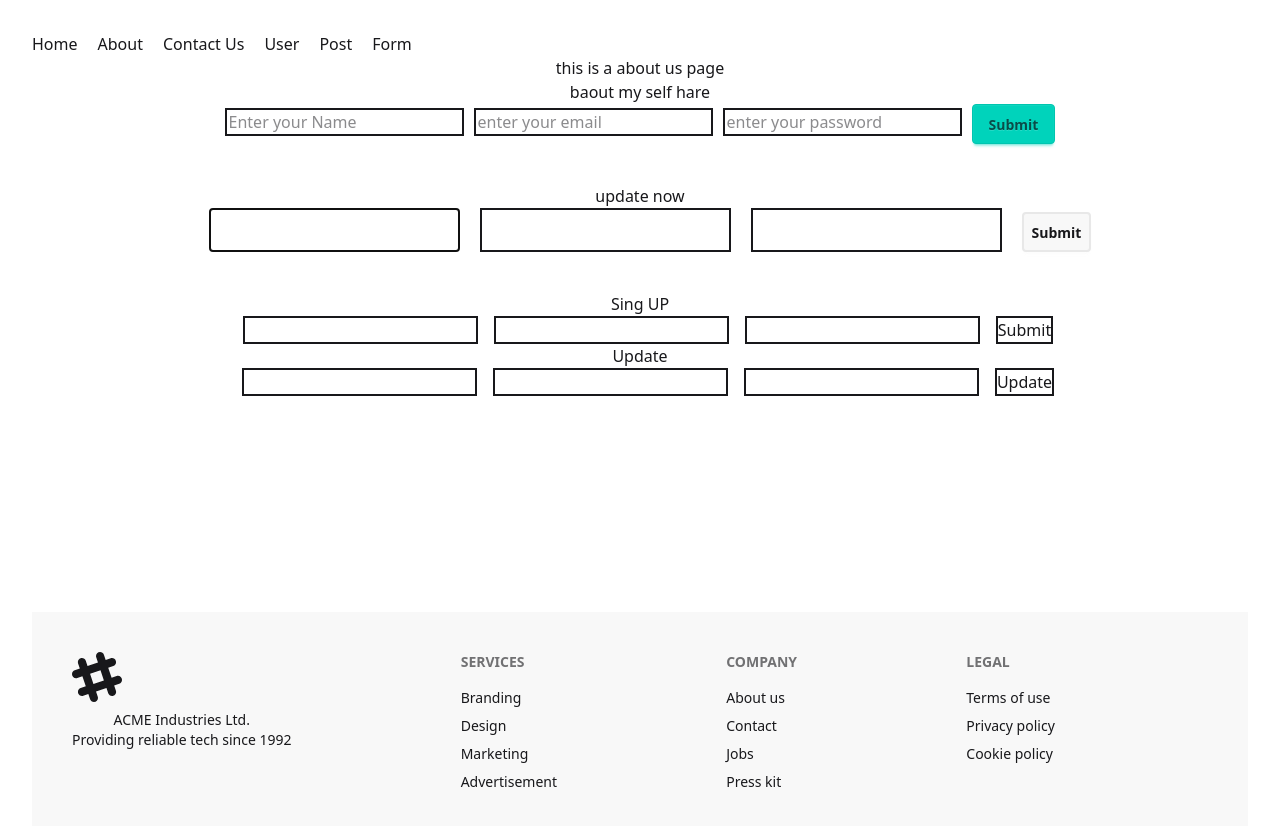
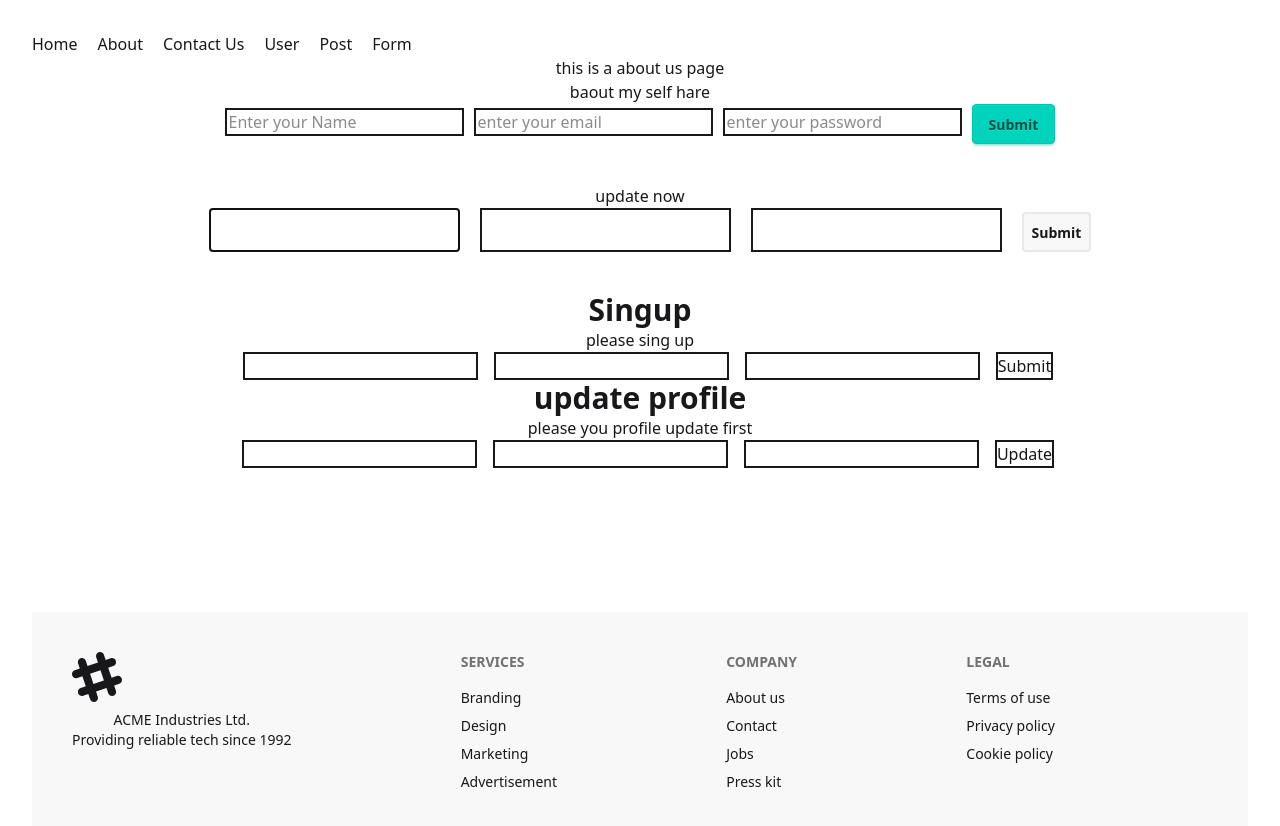
Before and after one commit to RHrakib1/again-router, a React (Vite) app: page /about in a window 1280 px wide. Shown: the top 826 px of the page. Built offline with nearby package versions, Linux system fonts and the light colour scheme.

Commit message:
add to the another section

```diff
--- a/src/Component/About/About.jsx
+++ b/src/Component/About/About.jsx
@@ -22,11 +22,23 @@ export default function About() {
             <Form></Form>
             <Reuseable
                 fromtitle={"Sing UP"}
-                hendelsubmit={hendelsubmitsingup}></Reuseable>
+                hendelsubmit={hendelsubmitsingup}
+
+            >
+                <div>
+                    <h1 className='text-3xl font-bold'>Singup</h1>
+                    <p>please sing up</p>
+                </div>
+            </Reuseable>
             <Reuseable
                 fromtitle={"Update"}
                 hendelsubmit={hendleUpdate}
-                hendelBtn='Update'></Reuseable>
+                hendelBtn='Update'>
+                <div>
+                    <h1 className='text-3xl font-bold'>update profile</h1>
+                    <p>please you profile update first</p>
+                </div>
+            </Reuseable>
         </div>
     )
 }
--- a/src/Component/From/Reuseable.jsx/Reuseable.jsx
+++ b/src/Component/From/Reuseable.jsx/Reuseable.jsx
@@ -1,6 +1,6 @@
 import React from 'react'
 
-export default function Reuseable({ fromtitle, hendelBtn, hendelsubmit }) {
+export default function Reuseable({ fromtitle, hendelBtn, children, hendelsubmit }) {
 
     const heandlelocal = e => {
         e.preventDefault()
@@ -14,7 +14,7 @@ export default function Reuseable({ fromtitle, hendelBtn, hendelsubmit }) {
     return (
         <div>
             <form onSubmit={heandlelocal}>
-                <h1>{fromtitle}</h1>
+                {children}
                 <input className='border-2 ml-4' type="text" name='name' />
                 <input className='border-2 ml-4' type="email" name='email' />
                 <input className='border-2 ml-4' type="password" name='password' />
```
